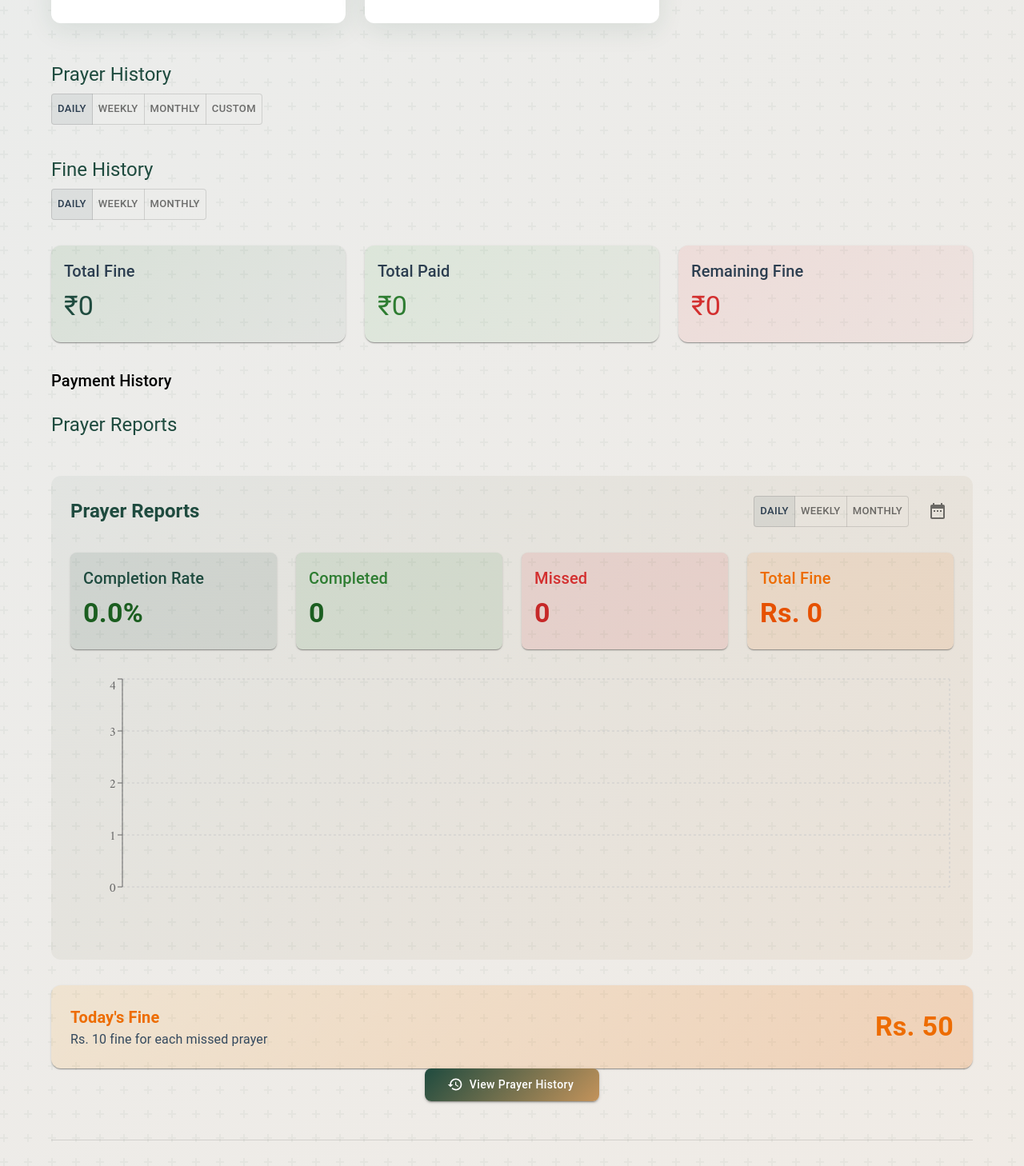
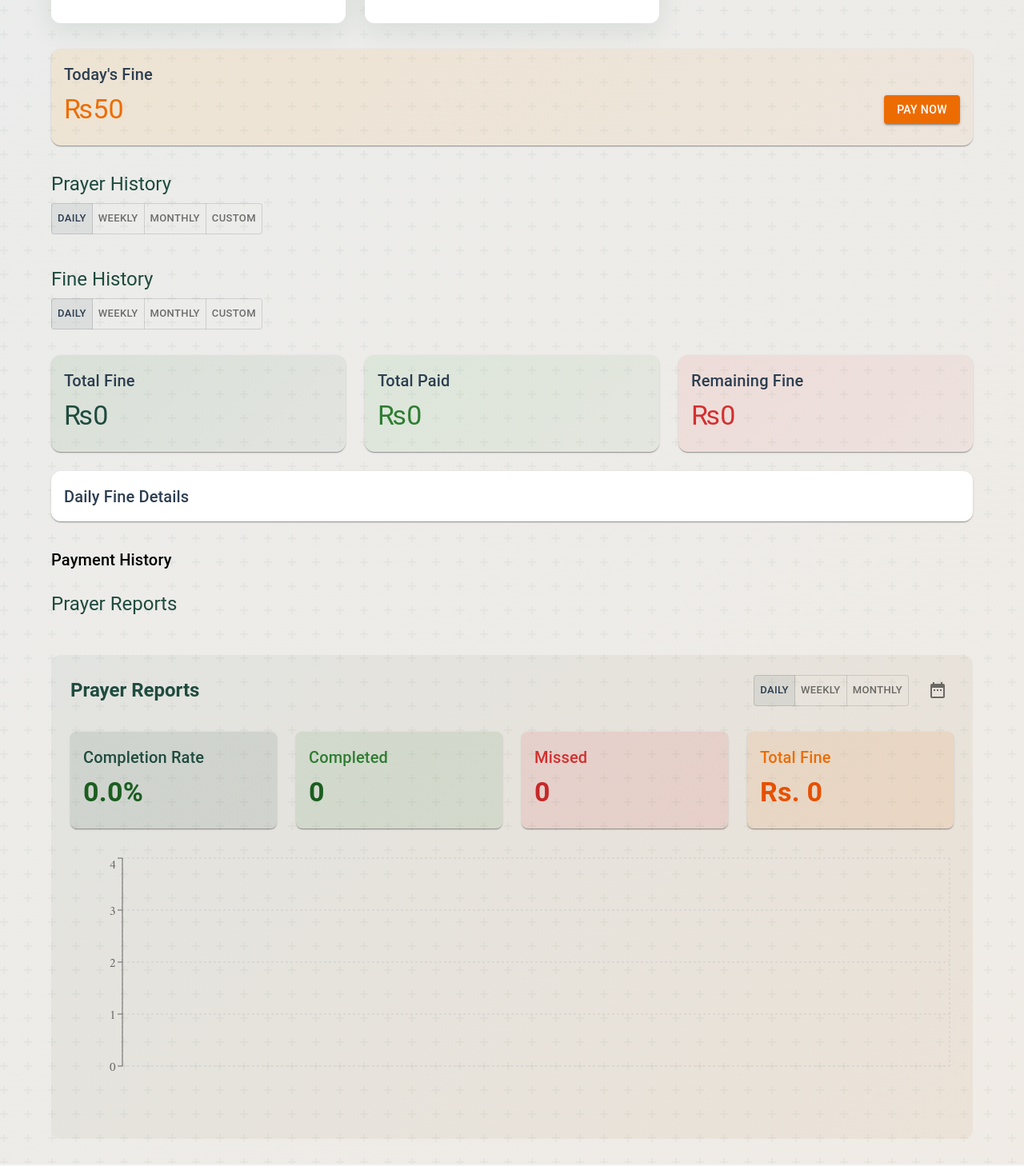
Before and after one commit to m4mansoor/prayer-tracker, a React (Vite) app: page /#/ in a window 1280 px wide. Shown: the part 412-1870 px from the top of the page at 80% size. Built offline with nearby package versions, Linux system fonts and the light colour scheme.

Commit message:
Update layout and functionality: Add edit reason, Pakistani Rupee symbol, and daily fine details

```diff
--- a/src/components/FineHistory.tsx
+++ b/src/components/FineHistory.tsx
@@ -11,16 +11,16 @@ import {
   ToggleButton,
   Button,
 } from '@mui/material';
-import { format } from 'date-fns';
+import { format, startOfWeek, endOfWeek, startOfMonth, endOfMonth } from 'date-fns';
 import { FinePayment } from '../types';
 
 interface FineHistoryProps {
-  fineHistory: Record<string, number>;
+  fineHistory: Record<string, { amount: number; prayers: string[] }>;
   finePayments: FinePayment[];
   onPayFine: (amount: number) => void;
 }
 
-type DateRange = 'daily' | 'weekly' | 'monthly';
+type DateRange = 'daily' | 'weekly' | 'monthly' | 'custom';
 
 const FineHistory: React.FC<FineHistoryProps> = ({
   fineHistory,
@@ -29,10 +29,59 @@ const FineHistory: React.FC<FineHistoryProps> = ({
 }) => {
   const theme = useTheme();
   const [dateRange, setDateRange] = useState<DateRange>('daily');
-  const [paymentAmount, setPaymentAmount] = useState<number>(0);
+  const [customRange, setCustomRange] = useState<{ start: string; end: string }>({
+    start: format(new Date(), 'yyyy-MM-dd'),
+    end: format(new Date(), 'yyyy-MM-dd'),
+  });
 
-  const totalFine = Object.values(fineHistory).reduce((sum, fine) => sum + fine, 0);
-  const totalPaid = finePayments.reduce((sum, payment) => sum + payment.amount, 0);
+  const getDateRange = () => {
+    const now = new Date();
+    let start = now;
+    let end = now;
+
+    switch (dateRange) {
+      case 'daily':
+        start = new Date(format(now, 'yyyy-MM-dd'));
+        end = new Date(format(now, 'yyyy-MM-dd'));
+        break;
+      case 'weekly':
+        start = startOfWeek(now);
+        end = endOfWeek(now);
+        break;
+      case 'monthly':
+        start = startOfMonth(now);
+        end = endOfMonth(now);
+        break;
+      case 'custom':
+        if (customRange.start && customRange.end) {
+          start = new Date(customRange.start);
+          end = new Date(customRange.end);
+        }
+        break;
+    }
+
+    return { start, end };
+  };
+
+  const getFilteredFines = () => {
+    const { start, end } = getDateRange();
+    return Object.entries(fineHistory)
+      .filter(([date]) => {
+        const currentDate = new Date(date);
+        return currentDate >= start && currentDate <= end;
+      })
+      .sort(([dateA], [dateB]) => new Date(dateB).getTime() - new Date(dateA).getTime());
+  };
+
+  const filteredFines = getFilteredFines();
+  const totalFine = filteredFines.reduce((sum, [_, data]) => sum + data.amount, 0);
+  const totalPaid = finePayments
+    .filter(payment => {
+      const paymentDate = new Date(payment.date);
+      const { start, end } = getDateRange();
+      return paymentDate >= start && paymentDate <= end;
+    })
+    .reduce((sum, payment) => sum + payment.amount, 0);
   const remainingFine = totalFine - totalPaid;
 
   return (
@@ -49,8 +98,39 @@ const FineHistory: React.FC<FineHistoryProps> = ({
               <ToggleButton value="daily">Daily</ToggleButton>
               <ToggleButton value="weekly">Weekly</ToggleButton>
               <ToggleButton value="monthly">Monthly</ToggleButton>
+              <ToggleButton value="custom">Custom</ToggleButton>
             </ToggleButtonGroup>
           </Grid>
+          {dateRange === 'custom' && (
+            <Grid item xs={12} sm="auto">
+              <Box display="flex" gap={2}>
+                <input
+                  type="date"
+                  value={customRange.start}
+                  onChange={(e) =>
+                    setCustomRange((prev) => ({ ...prev, start: e.target.value }))
+                  }
+                  style={{
+                    padding: '8px',
+                    borderRadius: '4px',
+                    border: '1px solid #ccc',
+                  }}
+                />
+                <input
+                  type="date"
+                  value={customRange.end}
+                  onChange={(e) =>
+                    setCustomRange((prev) => ({ ...prev, end: e.target.value }))
+                  }
+                  style={{
+                    padding: '8px',
+                    borderRadius: '4px',
+                    border: '1px solid #ccc',
+                  }}
+                />
+              </Box>
+            </Grid>
+          )}
         </Grid>
       </Box>
 
@@ -70,7 +150,7 @@ const FineHistory: React.FC<FineHistoryProps> = ({
                 Total Fine
               </Typography>
               <Typography variant="h4" color="primary.main">
-                ₹{totalFine}
+                ₨{totalFine}
               </Typography>
             </CardContent>
           </Card>
@@ -91,7 +171,7 @@ const FineHistory: React.FC<FineHistoryProps> = ({
                 Total Paid
               </Typography>
               <Typography variant="h4" color="success.main">
-                ₹{totalPaid}
+                ₨{totalPaid}
               </Typography>
             </CardContent>
           </Card>
@@ -112,8 +192,71 @@ const FineHistory: React.FC<FineHistoryProps> = ({
                 Remaining Fine
               </Typography>
               <Typography variant="h4" color="error.main">
-                ₹{remainingFine}
+                ₨{remainingFine}
               </Typography>
+              {remainingFine > 0 && (
+                <Button
+                  variant="contained"
+                  color="primary"
+                  fullWidth
+                  sx={{ mt: 2 }}
+                  onClick={() => onPayFine(remainingFine)}
+                >
+                  Pay Now
+                </Button>
+              )}
+            </CardContent>
+          </Card>
+        </Grid>
+
+        <Grid item xs={12}>
+          <Card sx={{ borderRadius: 3 }}>
+            <CardContent>
+              <Typography variant="h6" gutterBottom>
+                Daily Fine Details
+              </Typography>
+              <Grid container spacing={2}>
+                {filteredFines.map(([date, data]) => (
+                  <Grid item xs={12} key={date}>
+                    <Card
+                      sx={{
+                        borderRadius: 2,
+                        bgcolor: alpha(theme.palette.warning.main, 0.1),
+                      }}
+                    >
+                      <CardContent>
+                        <Box
+                          display="flex"
+                          justifyContent="space-between"
+                          alignItems="center"
+                        >
+                          <Box>
+                            <Typography variant="subtitle1" fontWeight="bold">
+                              {format(new Date(date), 'EEEE, MMMM d, yyyy')}
+                            </Typography>
+                            <Typography variant="body2" color="text.secondary">
+                              Missed Prayers: {data.prayers.join(', ')}
+                            </Typography>
+                          </Box>
+                          <Box display="flex" alignItems="center" gap={2}>
+                            <Typography variant="h6" color="warning.main">
+                              ₨{data.amount}
+                            </Typography>
+                            <Button
+                              variant="outlined"
+                              color="primary"
+                              size="small"
+                              onClick={() => onPayFine(data.amount)}
+                            >
+                              Pay
+                            </Button>
+                          </Box>
+                        </Box>
+                      </CardContent>
+                    </Card>
+                  </Grid>
+                ))}
+              </Grid>
             </CardContent>
           </Card>
         </Grid>
@@ -125,6 +268,11 @@ const FineHistory: React.FC<FineHistoryProps> = ({
         </Typography>
         <Grid container spacing={2}>
           {finePayments
+            .filter(payment => {
+              const paymentDate = new Date(payment.date);
+              const { start, end } = getDateRange();
+              return paymentDate >= start && paymentDate <= end;
+            })
             .sort((a, b) => new Date(b.date).getTime() - new Date(a.date).getTime())
             .map((payment) => (
               <Grid item xs={12} key={payment.id}>
@@ -142,7 +290,7 @@ const FineHistory: React.FC<FineHistoryProps> = ({
                     >
                       <Box>
                         <Typography variant="subtitle1" color="success.main">
-                          ₹{payment.amount}
+                          ₨{payment.amount}
                         </Typography>
                         <Typography variant="body2" color="text.secondary">
                           {format(new Date(payment.date), 'MMMM d, yyyy')}
@@ -158,43 +306,6 @@ const FineHistory: React.FC<FineHistoryProps> = ({
             ))}
         </Grid>
       </Box>
-
-      {remainingFine > 0 && (
-        <Box sx={{ mt: 4 }}>
-          <Typography variant="h6" gutterBottom>
-            Pay Fine
-          </Typography>
-          <Grid container spacing={2} alignItems="center">
-            <Grid item xs={12} sm={6}>
-              <input
-                type="number"
-                value={paymentAmount}
-                onChange={(e) => setPaymentAmount(Number(e.target.value))}
-                placeholder="Enter amount"
-                style={{
-                  width: '100%',
-                  padding: '8px',
-                  borderRadius: '4px',
-                  border: '1px solid #ccc',
-                }}
-              />
-            </Grid>
-            <Grid item xs={12} sm={6}>
-              <Button
-                variant="contained"
-                color="primary"
-                onClick={() => {
-                  onPayFine(paymentAmount);
-                  setPaymentAmount(0);
-                }}
-                disabled={paymentAmount <= 0 || paymentAmount > remainingFine}
-              >
-                Pay Now
-              </Button>
-            </Grid>
-          </Grid>
-        </Box>
-      )}
     </Box>
   );
 };
--- a/src/components/PrayerHistory.tsx
+++ b/src/components/PrayerHistory.tsx
@@ -11,9 +11,15 @@ import {
   ToggleButtonGroup,
   ToggleButton,
   Button,
+  TextField,
+  Dialog,
+  DialogTitle,
+  DialogContent,
+  DialogActions,
 } from '@mui/material';
 import CheckCircleIcon from '@mui/icons-material/CheckCircle';
 import CancelIcon from '@mui/icons-material/Cancel';
+import EditIcon from '@mui/icons-material/Edit';
 import { Prayer, PrayerHistory } from '../types';
 import { format, startOfWeek, endOfWeek, startOfMonth, endOfMonth } from 'date-fns';
 
@@ -24,6 +30,13 @@ interface PrayerHistoryProps {
 
 type DateRange = 'daily' | 'weekly' | 'monthly' | 'custom';
 
+interface EditDialogState {
+  open: boolean;
+  date: string;
+  prayer: Prayer | null;
+  reason: string;
+}
+
 const PrayerHistoryComponent: React.FC<PrayerHistoryProps> = ({
   prayerHistory,
   onClose,
@@ -31,8 +44,14 @@ const PrayerHistoryComponent: React.FC<PrayerHistoryProps> = ({
   const theme = useTheme();
   const [dateRange, setDateRange] = useState<DateRange>('daily');
   const [customRange, setCustomRange] = useState<{ start: string; end: string }>({
-    start: '',
-    end: '',
+    start: format(new Date(), 'yyyy-MM-dd'),
+    end: format(new Date(), 'yyyy-MM-dd'),
+  });
+  const [editDialog, setEditDialog] = useState<EditDialogState>({
+    open: false,
+    date: '',
+    prayer: null,
+    reason: '',
   });
 
   const getDateRange = () => {
@@ -42,6 +61,8 @@ const PrayerHistoryComponent: React.FC<PrayerHistoryProps> = ({
 
     switch (dateRange) {
       case 'daily':
+        start = new Date(format(now, 'yyyy-MM-dd'));
+        end = new Date(format(now, 'yyyy-MM-dd'));
         break;
       case 'weekly':
         start = startOfWeek(now);
@@ -62,11 +83,15 @@ const PrayerHistoryComponent: React.FC<PrayerHistoryProps> = ({
     return { start, end };
   };
 
-  const togglePrayerStatus = (date: string, prayerName: string) => {
+  const togglePrayerStatus = (date: string, prayerName: string, reason?: string) => {
     const prayers = prayerHistory[date]?.prayers || [];
     const updatedPrayers = prayers.map((prayer) =>
       prayer.name === prayerName
-        ? { ...prayer, completed: !prayer.completed }
+        ? {
+            ...prayer,
+            completed: !prayer.completed,
+            reason: reason || prayer.reason
+          }
         : prayer
     );
 
@@ -79,7 +104,18 @@ const PrayerHistoryComponent: React.FC<PrayerHistoryProps> = ({
     };
 
     localStorage.setItem('prayerHistory', JSON.stringify(updatedHistory));
-    window.location.reload(); // Refresh to update all components
+    window.location.reload();
+  };
+
+  const handleEditDialogClose = () => {
+    setEditDialog({ open: false, date: '', prayer: null, reason: '' });
+  };
+
+  const handleEditDialogSave = () => {
+    if (editDialog.date && editDialog.prayer) {
+      togglePrayerStatus(editDialog.date, editDialog.prayer.name, editDialog.reason);
+    }
+    handleEditDialogClose();
   };
 
   return (
@@ -108,6 +144,11 @@ const PrayerHistoryComponent: React.FC<PrayerHistoryProps> = ({
                   onChange={(e) =>
                     setCustomRange((prev) => ({ ...prev, start: e.target.value }))
                   }
+                  style={{
+                    padding: '8px',
+                    borderRadius: '4px',
+                    border: '1px solid #ccc',
+                  }}
                 />
                 <input
                   type="date"
@@ -115,6 +156,11 @@ const PrayerHistoryComponent: React.FC<PrayerHistoryProps> = ({
                   onChange={(e) =>
                     setCustomRange((prev) => ({ ...prev, end: e.target.value }))
                   }
+                  style={{
+                    padding: '8px',
+                    borderRadius: '4px',
+                    border: '1px solid #ccc',
+                  }}
                 />
               </Box>
             </Grid>
@@ -179,13 +225,33 @@ const PrayerHistoryComponent: React.FC<PrayerHistoryProps> = ({
                                 >
                                   {prayer.time}
                                 </Typography>
+                                {prayer.reason && (
+                                  <Typography
+                                    variant="caption"
+                                    color="text.secondary"
+                                    sx={{ display: 'block', mt: 0.5 }}
+                                  >
+                                    Reason: {prayer.reason}
+                                  </Typography>
+                                )}
                               </Box>
                               <Box display="flex" gap={1}>
                                 <IconButton
                                   size="small"
                                   onClick={() =>
-                                    togglePrayerStatus(date, prayer.name)
+                                    setEditDialog({
+                                      open: true,
+                                      date,
+                                      prayer,
+                                      reason: prayer.reason || '',
+                                    })
                                   }
+                                >
+                                  <EditIcon />
+                                </IconButton>
+                                <IconButton
+                                  size="small"
+                                  onClick={() => togglePrayerStatus(date, prayer.name)}
                                   sx={{
                                     color: prayer.completed
                                       ? 'success.main'
@@ -210,6 +276,31 @@ const PrayerHistoryComponent: React.FC<PrayerHistoryProps> = ({
             </Grid>
           ))}
       </Grid>
+
+      <Dialog open={editDialog.open} onClose={handleEditDialogClose}>
+        <DialogTitle>Edit Prayer Status</DialogTitle>
+        <DialogContent>
+          <Box sx={{ pt: 2 }}>
+            <TextField
+              label="Reason"
+              fullWidth
+              multiline
+              rows={3}
+              value={editDialog.reason}
+              onChange={(e) =>
+                setEditDialog((prev) => ({ ...prev, reason: e.target.value }))
+              }
+              placeholder="Enter reason for prayer status (optional)"
+            />
+          </Box>
+        </DialogContent>
+        <DialogActions>
+          <Button onClick={handleEditDialogClose}>Cancel</Button>
+          <Button onClick={handleEditDialogSave} variant="contained">
+            Save
+          </Button>
+        </DialogActions>
+      </Dialog>
     </Box>
   );
 };
--- a/src/pages/HomePage.tsx
+++ b/src/pages/HomePage.tsx
@@ -162,7 +162,7 @@ const HomePage: React.FC = () => {
           </Typography>
         </Box>
 
-        <Grid container spacing={3} sx={{ mb: 6 }}>
+        <Grid container spacing={3} sx={{ mb: 4 }}>
           {todaysPrayers.map((prayer) => (
             <Grid item xs={12} sm={6} md={4} key={prayer.name}>
               <Card
@@ -261,13 +261,49 @@ const HomePage: React.FC = () => {
           ))}
         </Grid>
 
+        <Box sx={{ mb: 4 }}>
+          <Card
+            sx={{
+              borderRadius: 3,
+              background: `linear-gradient(135deg, ${alpha(theme.palette.warning.light, 0.1)}, ${alpha(
+                theme.palette.warning.main,
+                0.05
+              )})`,
+            }}
+          >
+            <CardContent>
+              <Typography variant="h6" gutterBottom>
+                Today's Fine
+              </Typography>
+              <Box
+                display="flex"
+                justifyContent="space-between"
+                alignItems="center"
+              >
+                <Typography variant="h4" color="warning.main">
+                  ₨{calculateTodaysFine()}
+                </Typography>
+                {calculateTodaysFine() > 0 && (
+                  <Button
+                    variant="contained"
+                    color="warning"
+                    onClick={() => handlePayFine({ amount: calculateTodaysFine(), startDate: new Date().toISOString().split('T')[0], endDate: new Date().toISOString().split('T')[0] })}
+                  >
+                    Pay Now
+                  </Button>
+                )}
+              </Box>
+            </CardContent>
+          </Card>
+        </Box>
+
         <Box sx={{ mt: 4 }}>
           <Typography variant="h5" color="primary.main" gutterBottom>
             Prayer History
           </Typography>
           <PrayerHistoryComponent
             prayerHistory={prayerHistory}
-            onClose={() => {}} // Empty function since we don't need it anymore
+            onClose={() => {}}
           />
         </Box>
 
@@ -288,65 +324,6 @@ const HomePage: React.FC = () => {
           </Typography>
           <PrayerReports prayerHistory={prayerHistory} />
         </Box>
-
-        <Box sx={{ mt: 4 }}>
-          <Card
-            sx={{
-              borderRadius: 3,
-              background: `linear-gradient(135deg, ${alpha(theme.palette.warning.light, 0.1)}, ${alpha(
-                theme.palette.warning.main,
-                0.2
-              )})`,
-            }}
-          >
-            <CardContent sx={{ p: 3 }}>
-              <Grid container alignItems="center" spacing={2}>
-                <Grid item xs={12} md={6}>
-                  <Typography variant="h6" color="warning.main" fontWeight="bold">
-                    Today's Fine
-                  </Typography>
-                  <Typography color="text.secondary">
-                    Rs. 10 fine for each missed prayer
-                  </Typography>
-                </Grid>
-                <Grid item xs={12} md={6} sx={{ textAlign: 'right' }}>
-                  <Typography variant="h4" color="warning.main" fontWeight="bold">
-                    Rs. {calculateTodaysFine()}
-                  </Typography>
-                </Grid>
-              </Grid>
-            </CardContent>
-          </Card>
-        </Box>
-
-        <Box sx={{ mb: 6, textAlign: 'center' }}>
-          <Button
-            variant="contained"
-            startIcon={<HistoryIcon />}
-            onClick={() => setShowHistory(true)}
-            sx={{
-              borderRadius: 2,
-              textTransform: 'none',
-              px: 4,
-              py: 1,
-              background: `linear-gradient(135deg, ${theme.palette.primary.main}, ${theme.palette.secondary.main})`,
-              '&:hover': {
-                background: `linear-gradient(135deg, ${theme.palette.primary.dark}, ${theme.palette.secondary.dark})`,
-              },
-            }}
-          >
-            View Prayer History
-          </Button>
-        </Box>
-
-        <Divider sx={{ my: 6 }} />
-
-        {showHistory && (
-          <PrayerHistoryComponent
-            prayerHistory={prayerHistory}
-            onClose={() => setShowHistory(false)}
-          />
-        )}
 
         <Dialog open={!!editingPrayer} onClose={() => setEditingPrayer(null)}>
           <DialogTitle>Edit Prayer Time</DialogTitle>
```
